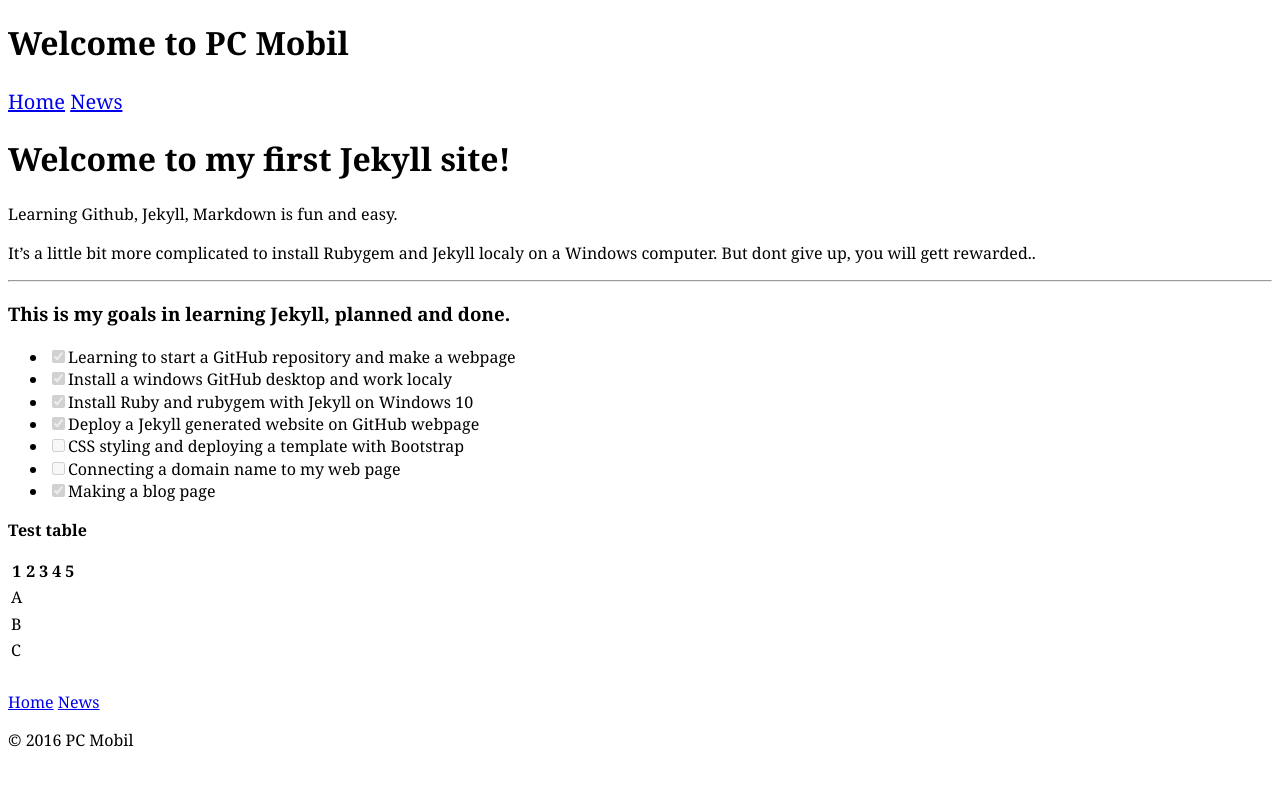
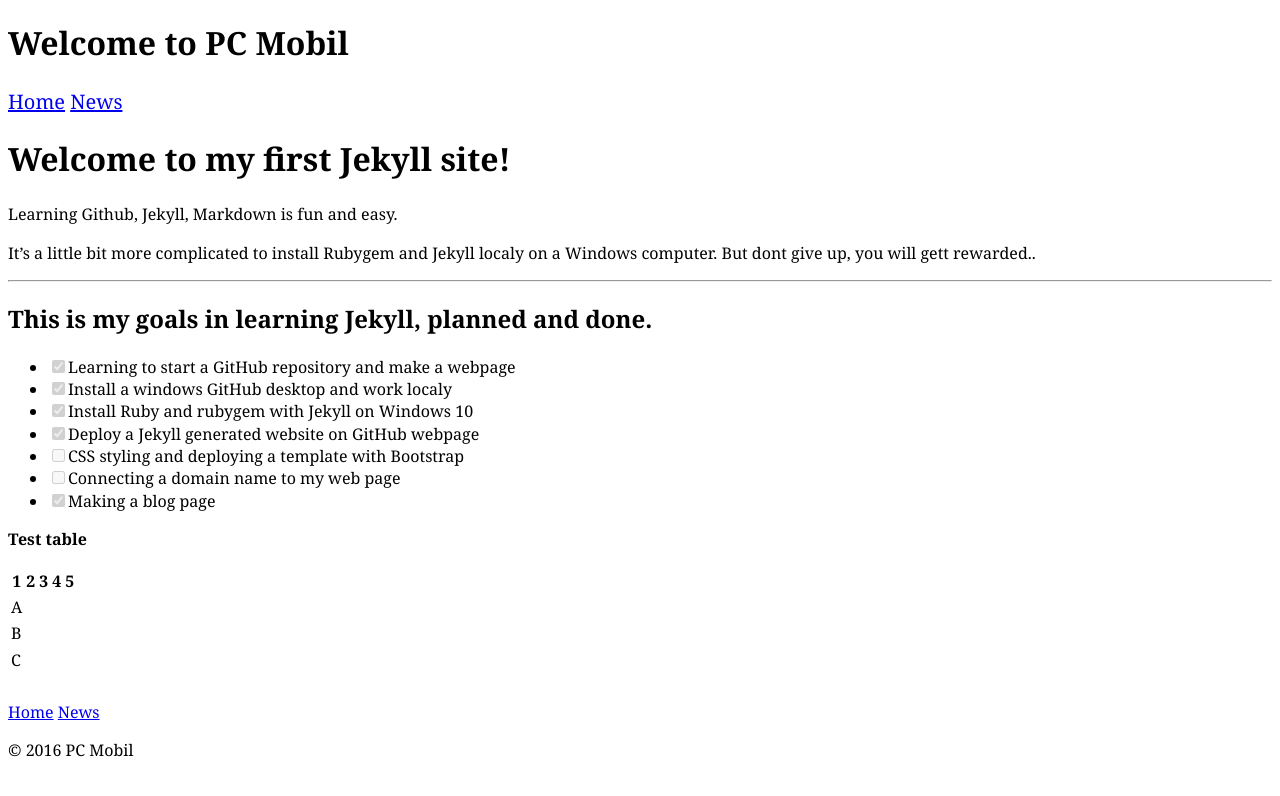
Before and after one commit to advigo/starter, a Jekyll site: the page built from _posts/2016-12-29-My-first-impression.md, in a window 1280 px wide. Shown: the top 796 px of the page. Built offline with Jekyll 4.4.1, drawn with Linux system fonts in a browser that asks for light colours.

Commit message:
Markdown changes on blogpost

```diff
--- a/_posts/2016-12-29-My-first-impression.md
+++ b/_posts/2016-12-29-My-first-impression.md
@@ -15,7 +15,7 @@ It's a little bit more complicated to install Rubygem and Jekyll localy on a Win
 But dont give up, you will gett rewarded..
 
 ---
-### This is my goals in learning Jekyll, planned and done. ###
+## This is my goals in learning Jekyll, planned and done. ##
 
 - [x] Learning to start a GitHub repository and make a webpage
 - [x] Install a windows GitHub desktop and work localy
```
